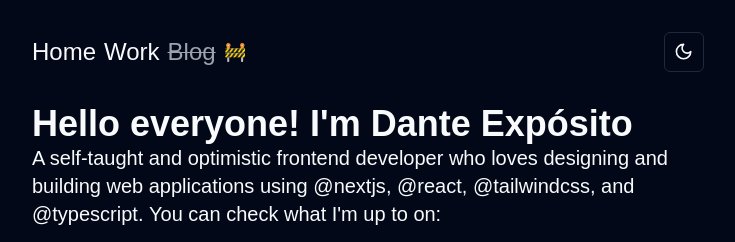
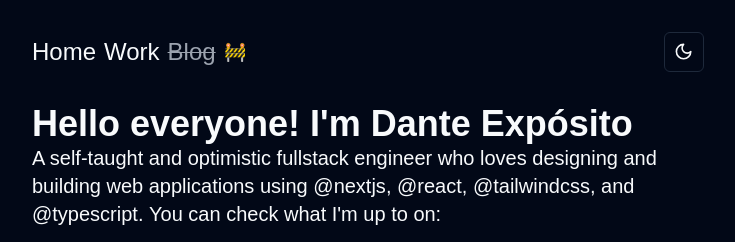
Before and after one commit to danteexpo/portfolio, a Next.js app: page / in a window 1280 px wide. Shown: the top 242 px of the page, without its empty margins (272-1007 px from the left). Built offline with nearby package versions, Linux system fonts and the light colour scheme; a web font is replaced by a local one.

Commit message:
Fullstack

```diff
--- a/src/components/layout.tsx
+++ b/src/components/layout.tsx
@@ -24,7 +24,7 @@ const Layout = ({ children }: LayoutProps) => {
 				<title>Dante Expósito</title>
 				<meta
 					name="description"
-					content="A self-taught and optimistic frontend developer who loves designing and building web applications."
+					content="A self-taught and optimistic fullstack engineer who loves designing and building web applications."
 				/>
 				<link rel="icon" href="/favicon.svg" />
 			</Head>
--- a/src/pages/index.tsx
+++ b/src/pages/index.tsx
@@ -59,7 +59,7 @@ export default function Home({
 						Hello everyone! I&apos;m Dante Expósito
 					</h1>
 					<p className="inline">
-						A self-taught and optimistic frontend developer who loves designing
+						A self-taught and optimistic fullstack engineer who loves designing
 						and building web applications using
 					</p>
 					{stack.map((tech, index) => (
```
